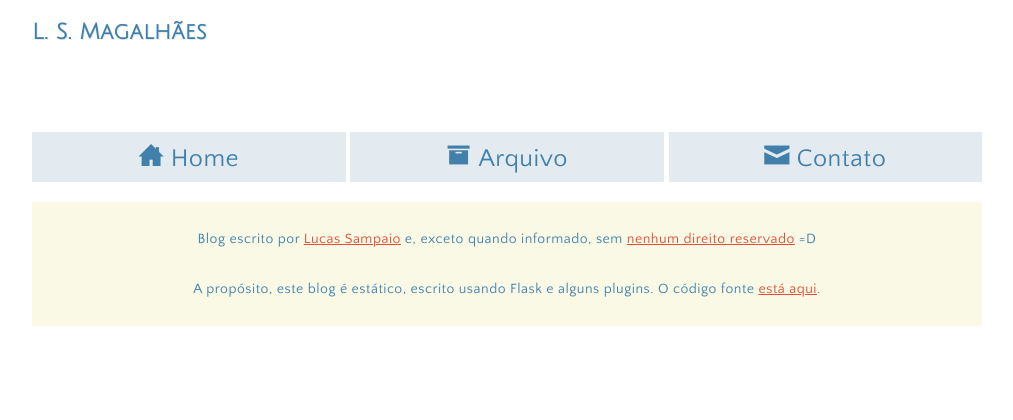
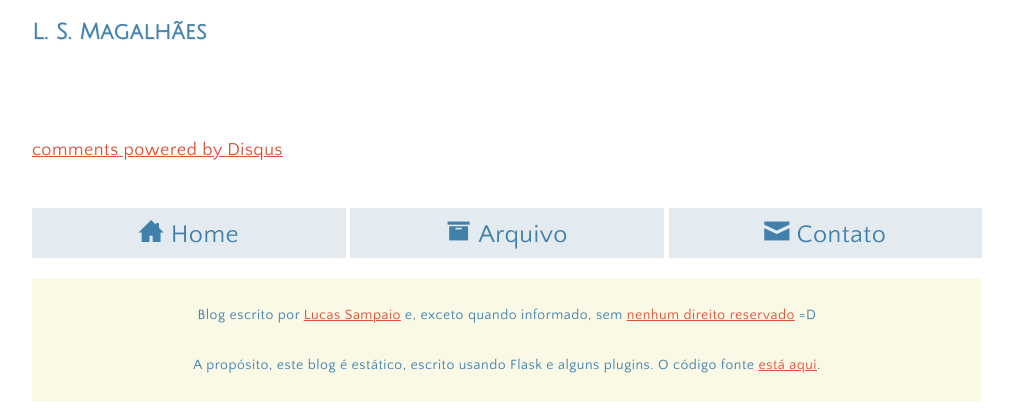
Before and after one commit to lucassmagal/blog, a Flask app: template templates/post.html in a window 1280 px wide. Shown: the top 420 px of the page, without its empty margins (133-1146 px from the left). Run offline with Flask 2, Linux system fonts and the light colour scheme; the template is opened without the code that fills it, so the values that code supplies are empty; style sheets or scripts are compiled from the project's sources; some libraries are stand-ins or nearby versions.

Commit message:
disqus adicionado de novo --'

```diff
--- a/templates/post.html
+++ b/templates/post.html
@@ -23,6 +23,23 @@
     <article>
         {{ post.html | safe }}
     </article>
+
+    <footer class="comments">
+        <div id="disqus_thread"></div>
+        <script type="text/javascript">
+            /* * * CONFIGURATION VARIABLES: EDIT BEFORE PASTING INTO YOUR WEBPAGE * * */
+            var disqus_shortname = 'lsmagalhes'; // required: replace example with your forum shortname
+
+            /* * * DON'T EDIT BELOW THIS LINE * * */
+            (function() {
+                var dsq = document.createElement('script'); dsq.type = 'text/javascript'; dsq.async = true;
+                dsq.src = 'http://' + disqus_shortname + '.disqus.com/embed.js';
+                (document.getElementsByTagName('head')[0] || document.getElementsByTagName('body')[0]).appendChild(dsq);
+            })();
+        </script>
+        <noscript>Please enable JavaScript to view the <a href="http://disqus.com/?ref_noscript">comments powered by Disqus.</a></noscript>
+        <a href="http://disqus.com" class="dsq-brlink">comments powered by <span class="logo-disqus">Disqus</span></a>
+    </footer>
 </section>
 
 <nav id="article-bottom-nav">
```
